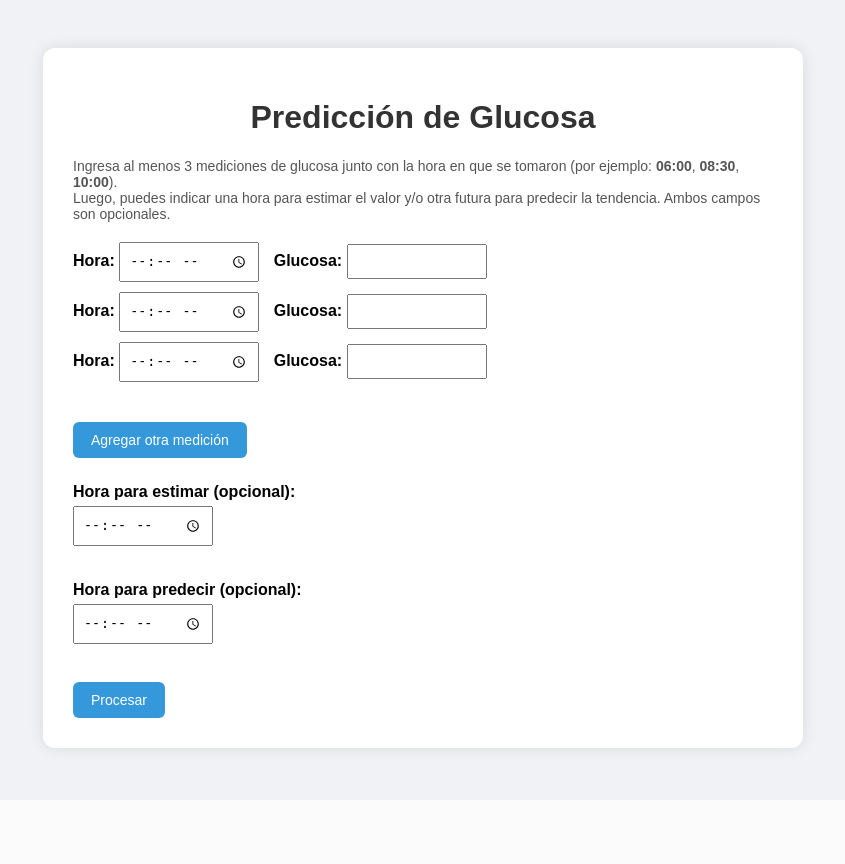
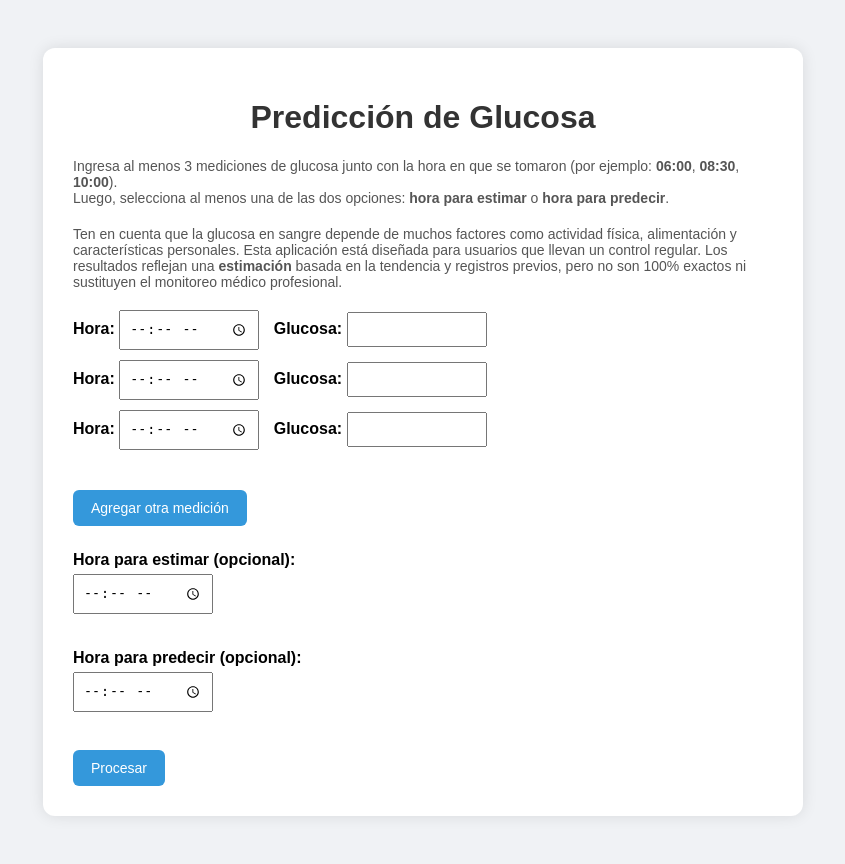
Before and after one commit to Mbautista13/glucosa, a Flask app: page / in a window 1280 px wide. Shown: the whole page, without its empty margins (217-1062 px from the left). Before the commit the page ends 759 px from the top, so only its background shows below. Run offline with Flask 3, Linux system fonts and the light colour scheme.

Commit message:
Update index.html

```diff
--- a/templates/index.html
+++ b/templates/index.html
@@ -61,18 +61,13 @@
         .bloque-datos {
             margin-bottom: 20px;
         }
-        .explicacion {
+        .explicacion, .nota {
             font-size: 14px;
             color: #555;
             margin-bottom: 20px;
         }
         .dato-extra {
             margin-top: 15px;
-        }
-        .error {
-            color: red;
-            margin-top: 10px;
-            font-weight: bold;
         }
     </style>
 </head>
@@ -83,11 +78,14 @@
         <p class="explicacion">
             Ingresa al menos 3 mediciones de glucosa junto con la hora en que se tomaron
             (por ejemplo: <strong>06:00</strong>, <strong>08:30</strong>, <strong>10:00</strong>).<br>
-            Luego, puedes indicar una hora para estimar el valor y/o otra futura para
-            predecir la tendencia. Ambos campos son opcionales.
+            Luego, selecciona al menos una de las dos opciones: <strong>hora para estimar</strong> o <strong>hora para predecir</strong>.
         </p>
 
-        <form action="/procesar" method="post" onsubmit="return validarMinimo();">
+        <p class="nota">
+            Ten en cuenta que la glucosa en sangre depende de muchos factores como actividad física, alimentación y características personales. Esta aplicación está diseñada para usuarios que llevan un control regular. Los resultados reflejan una <strong>estimación</strong> basada en la tendencia y registros previos, pero no son 100% exactos ni sustituyen el monitoreo médico profesional.
+        </p>
+
+        <form action="/procesar" method="post" id="form-prediccion">
             <div id="datos" class="bloque-datos">
                 <div class="medicion">
                     <label>Hora:</label>
@@ -113,16 +111,12 @@
 
             <div class="dato-extra">
                 <label>Hora para estimar (opcional):</label><br>
-                <input type="time" name="hora_interp">
+                <input type="time" name="hora_interp" id="hora_interp">
             </div>
 
             <div class="dato-extra">
                 <label>Hora para predecir (opcional):</label><br>
-                <input type="time" name="hora_pred">
-            </div>
-
-            <div id="mensaje-error" class="error" style="display: none;">
-                Debes ingresar al menos 3 mediciones de glucosa.
+                <input type="time" name="hora_pred" id="hora_pred">
             </div>
 
             <br>
@@ -144,19 +138,25 @@
             document.getElementById('datos').appendChild(div);
         }
 
-        function validarMinimo() {
+        // Validar mínimo 3 mediciones y que se seleccione al menos una hora para estimar o predecir
+        document.getElementById('form-prediccion').addEventListener('submit', function(event) {
             const horas = document.getElementsByName('hora[]');
             const glucosas = document.getElementsByName('glucosa[]');
-            const mensaje = document.getElementById('mensaje-error');
+            const horaInterp = document.getElementById('hora_interp').value;
+            const horaPred = document.getElementById('hora_pred').value;
 
             if (horas.length < 3 || glucosas.length < 3) {
-                mensaje.style.display = 'block';
-                return false;
+                alert('Debes ingresar al menos 3 mediciones de glucosa.');
+                event.preventDefault();
+                return;
             }
 
-            mensaje.style.display = 'none';
-            return true;
-        }
+            if (!horaInterp && !horaPred) {
+                alert('Debes ingresar al menos una hora para estimar o para predecir.');
+                event.preventDefault();
+                return;
+            }
+        });
     </script>
 </body>
 </html>
```
